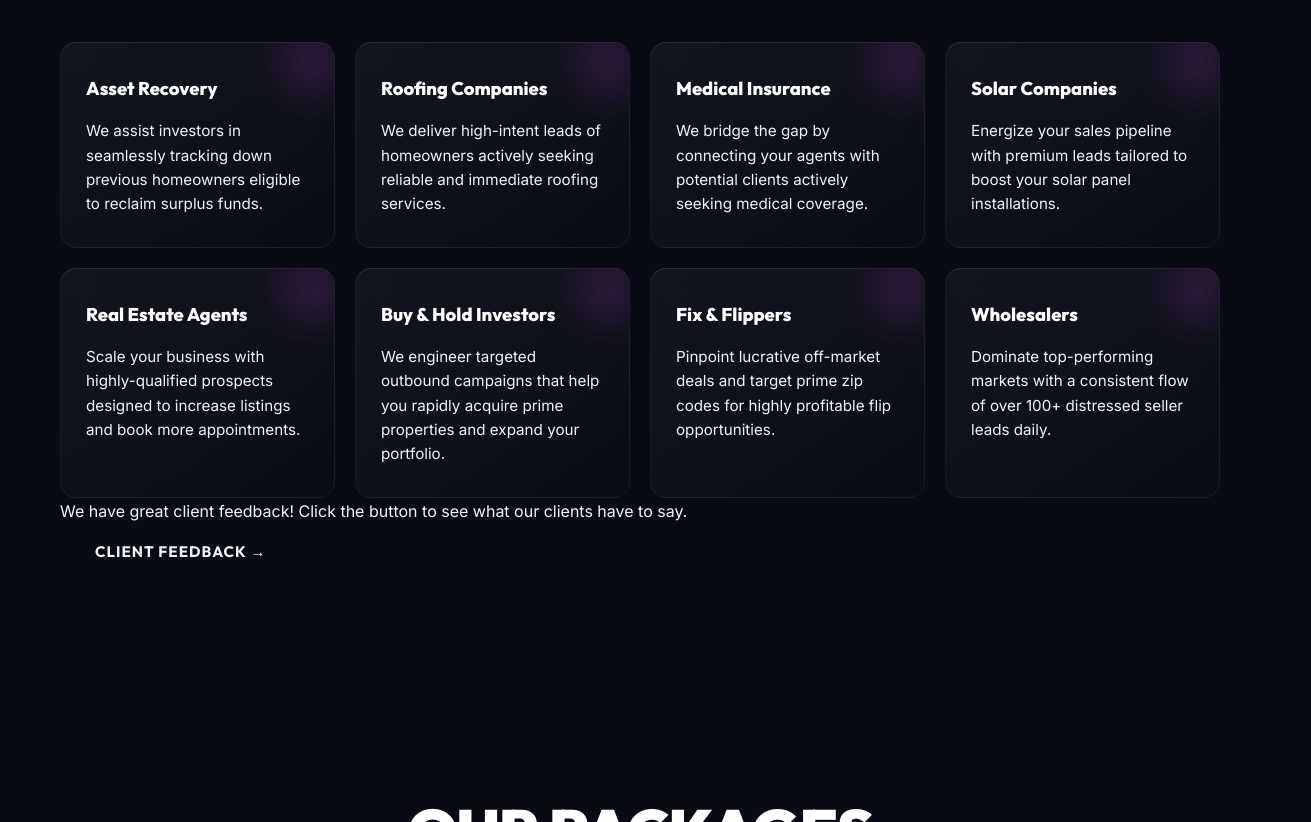
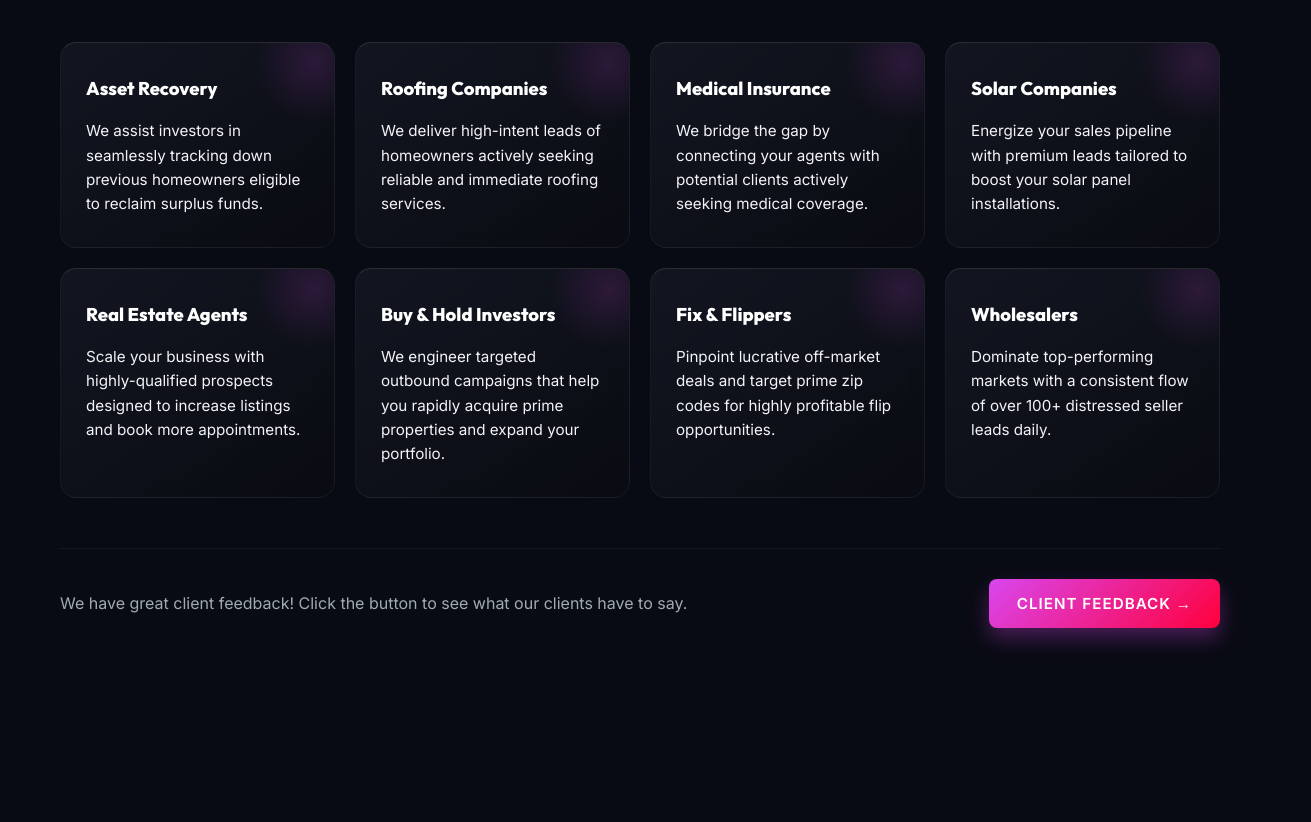
Before and after one commit to EzzEldinx/Alphacallcenters, a plain HTML site: page index.html in a window 1280 px wide. Shown: the part 4704-5526 px from the top of the page, 1311 px wide, since content can reach past the window. Drawn offline with nearby package versions, Linux system fonts and the light colour scheme; a script that the page names is missing.

Commit message:
LAST ONE

```diff
--- a/index.html
+++ b/index.html
@@ -250,8 +250,7 @@
                         <h3>RE Acquisition & Disposition</h3>
                         <span class="bento-subtitle">Effortless closing and rapid scaling.</span>
                         <div class="bento-img-wrapper">
-                            <img src="https://images.unsplash.com/photo-1560250097-0b93528c311a?auto=format&fit=crop&w=600&q=80" alt="Real Estate Acquisition">
-                        </div>
+                            <img src="https://images.unsplash.com/photo-1600596542815-ffad4c1539a9?auto=format&fit=crop&w=800&q=80" alt="Premium Real Estate Acquisition" style="width: 100%; height: 200px; object-fit: cover; border-radius: 12px; margin-bottom: 20px; object-position: center;">                        </div>
                         <p>We manage the heavy lifting. Our closers handle aggressive negotiations to lock in deep discounts and orchestrate rapid dispositions to maximize your profit.</p>
                     </div>
                 </div>
@@ -352,11 +351,15 @@
                 </div>
             </div>
 
-            <div class="help-cta-banner" data-aos="fade-up" data-aos-delay="500">
-                <p>We have great client feedback! Click the button to see what our clients have to say.</p>
-                <a href="#reviews" class="btn btn-gradient-violet">Client Feedback &rarr;</a>
+            <div class="help-cta-banner" style="display: flex; align-items: center; justify-content: space-between; margin-top: 50px; padding-top: 30px; border-top: 1px solid rgba(255, 255, 255, 0.05); flex-wrap: wrap; gap: 20px;">
+
+                <p style="font-size: 1rem; color: #a0aab2; margin: 0;">We have great client feedback! Click the button to see what our clients have to say.</p>
+
+                <a href="#portfolio" style="display: inline-block; background: linear-gradient(135deg, #d946ef 0%, #ff003c 100%); color: #fff; padding: 12px 28px; border-radius: 8px; font-weight: 800; font-size: 0.95rem; text-transform: uppercase; letter-spacing: 1px; text-decoration: none; border: none; box-shadow: 0 10px 20px rgba(217, 70, 239, 0.3);">
+                    CLIENT FEEDBACK &rarr;
+                </a>
+
             </div>
-        </div>
     </section>
 
     <!--<section id="process" class="process section-padding light-bg">
```
Also changed, not shown: ezz-profile.html (+5 -3 lines).
